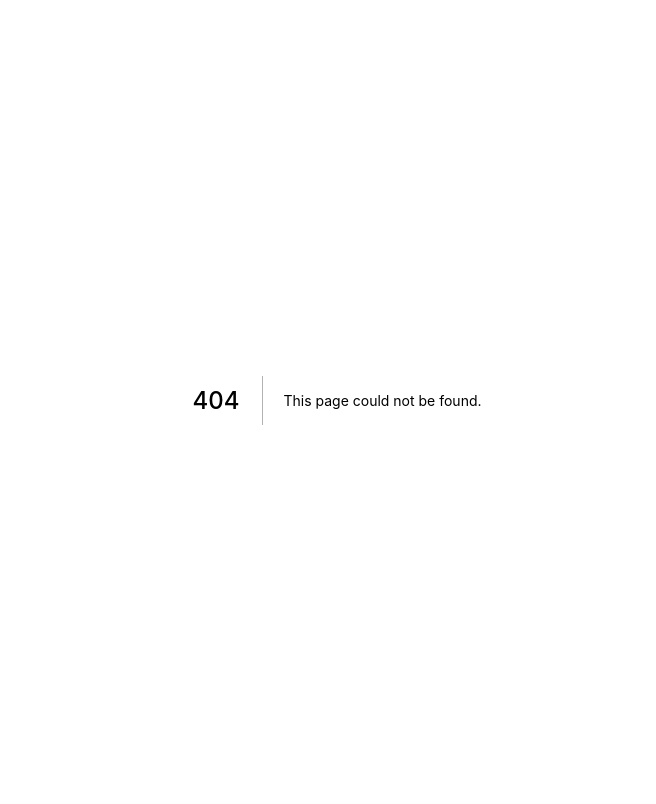
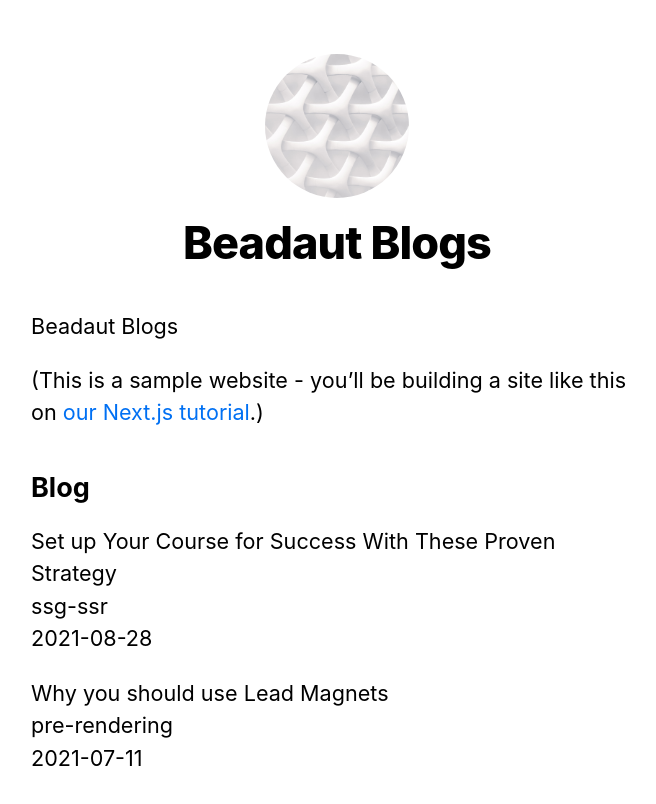
Before and after one commit to OpeDada/beadaut-blog, a Next.js app: page /posts-list/posts in a window 1280 px wide. Before the commit this address had no page. Shown: the top 804 px of the page, without its empty margins (303-959 px from the left). Built offline with nearby package versions, Linux system fonts and the light colour scheme.

Commit message:
created a file to list all posts

```diff
--- /dev/null
+++ b/pages/posts-list/posts.js
@@ -0,0 +1,44 @@
+import Head from 'next/head'
+import Layout, { siteTitle } from '../../components/layout'
+import utilStyles from '../../styles/utils.module.scss'
+import { getSortedPostsData } from '../../lib/posts'
+
+export async function getStaticProps() {
+  const allPostsData = getSortedPostsData()
+  return {
+    props: {
+      allPostsData
+    }
+  }
+}
+
+export default function Home({ allPostsData }) {
+  return (
+    <Layout home>
+      <Head>
+        <title>{siteTitle}</title>
+      </Head>
+      <section className={utilStyles.headingMd}>
+        <p>Beadaut Blogs</p>
+        <p>
+          (This is a sample website - you’ll be building a site like this on{' '}
+          <a href="https://nextjs.org/learn">our Next.js tutorial</a>.)
+        </p>
+      </section>
+      <section className={`${utilStyles.headingMd} ${utilStyles.padding1px}`}>
+        <h2 className={utilStyles.headingLg}>Blog</h2>
+        <ul className={utilStyles.list}>
+          {allPostsData.map(({ id, date, title }) => (
+            <li className={utilStyles.listItem} key={id}>
+              {title}
+              <br />
+              {id}
+              <br />
+              {date}
+            </li>
+          ))}
+        </ul>
+      </section>
+    </Layout>
+  )
+}
```
